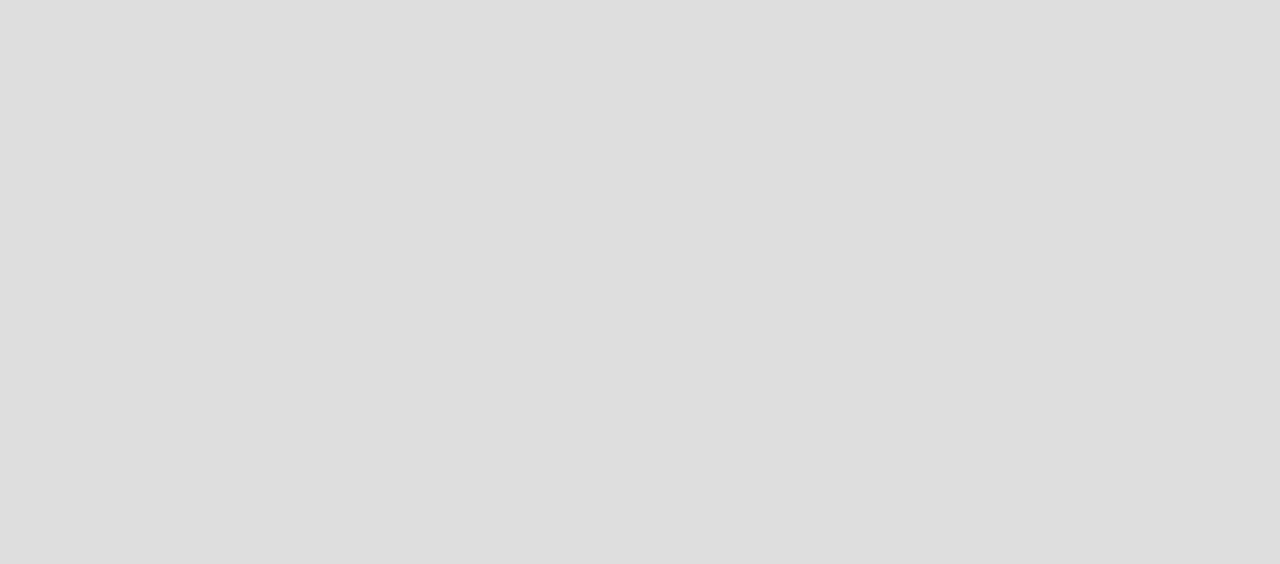
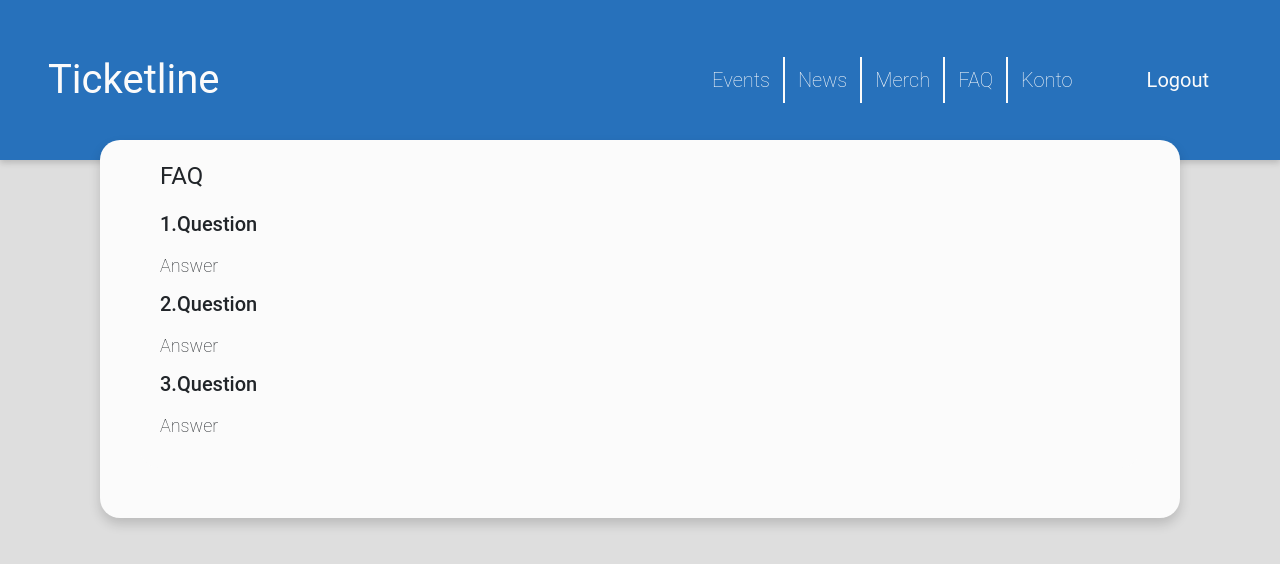
Before and after one commit to subtl3ty7/Ticketline, an Angular app in the folder frontend/: page /faq in a window 1280 px wide. Before the commit this address led to /. Shown: the top 564 px of the page. Built offline with nearby package versions, Linux system fonts and the light colour scheme.

Commit message:
[Issue#47] implemented FAQ

```diff
--- a/frontend/src/app/app-routing.module.ts
+++ b/frontend/src/app/app-routing.module.ts
@@ -13,6 +13,7 @@ import {CreateUserContainerComponent} from './components/admin-home/create-user-
 import {MyProfileContainerComponent} from './components/my-profile/root/my-profile-container.component';
 import {RegistrationComponent} from './components/registration/registration.component';
 import {EventSearchComponent} from './components/event-search/event-search.component';
+import {FaqComponent} from './components/faq/faq.component';
 
 const routes: Routes = [
   {path: '', redirectTo: 'guest-home', pathMatch: 'full'},
@@ -29,7 +30,8 @@ const routes: Routes = [
   {path: 'my-profile/:tabId', canActivate: [LoggedInGuard], component: MyProfileContainerComponent},
   {path: 'registration', canActivate: [NotLoggedInGuard], component: RegistrationComponent},
   {path: 'create-user', canActivate: [AdminGuard], component: CreateUserContainerComponent},
-  {path: 'event-search', canActivate: [], component: EventSearchComponent}
+  {path: 'event-search', canActivate: [], component: EventSearchComponent},
+  {path: 'faq', canActivate: [], component: FaqComponent}
 ];
 
 @NgModule({
--- a/frontend/src/app/app.module.ts
+++ b/frontend/src/app/app.module.ts
@@ -55,6 +55,7 @@ import { RegistrationComponent } from './components/registration/registration.co
 
 
 import { EventSearchComponent } from './components/event-search/event-search.component';
+import { FaqComponent } from './components/faq/faq.component';
 
 @NgModule({
   declarations: [
@@ -92,6 +93,7 @@ import { EventSearchComponent } from './components/event-search/event-search.com
     RegistrationComponent,
     GuestHeaderComponent,
     EventSearchComponent,
+    FaqComponent,
   ],
   imports: [
     BrowserModule,
--- /dev/null
+++ b/frontend/src/app/components/faq/faq.component.css
@@ -0,0 +1,11 @@
+.h1{
+  top: 200px;
+  left: 380px;
+  width: 78px;
+  height: 53px;
+  text-align: left;
+  font: Bold 40px/53px Segoe UI;
+  letter-spacing: 0px;
+  color: #1A1A1A;
+  opacity: 1;
+}
--- /dev/null
+++ b/frontend/src/app/components/faq/faq.component.html
@@ -0,0 +1,25 @@
+<app-customer-header class="not-print"></app-customer-header>
+<app-content>
+  <div class="container justify-content-center">
+    <div class="row">
+      <div class="col-xl-12 mx-auto" >
+        <span class="anchor" id="formLogin"></span>
+
+        <div class="card main-body">
+          <div class="card-body">
+            <h1 > FAQ </h1>
+            <h2> 1.Question </h2>
+            <p> Answer </p>
+            <h2> 2.Question </h2>
+            <p> Answer </p>
+            <h2> 3.Question </h2>
+            <p> Answer </p>
+
+          </div>
+
+        </div>
+      </div>
+    </div>
+  </div>
+</app-content>
+<app-footer class="not-print"></app-footer>
--- /dev/null
+++ b/frontend/src/app/components/faq/faq.component.ts
@@ -0,0 +1,15 @@
+import { Component, OnInit } from '@angular/core';
+
+@Component({
+  selector: 'app-faq',
+  templateUrl: './faq.component.html',
+  styleUrls: ['./faq.component.css']
+})
+export class FaqComponent implements OnInit {
+
+  constructor() { }
+
+  ngOnInit(): void {
+  }
+
+}
```
Also changed, not shown: 1 other file (tests, documents, lock files or other folders).
